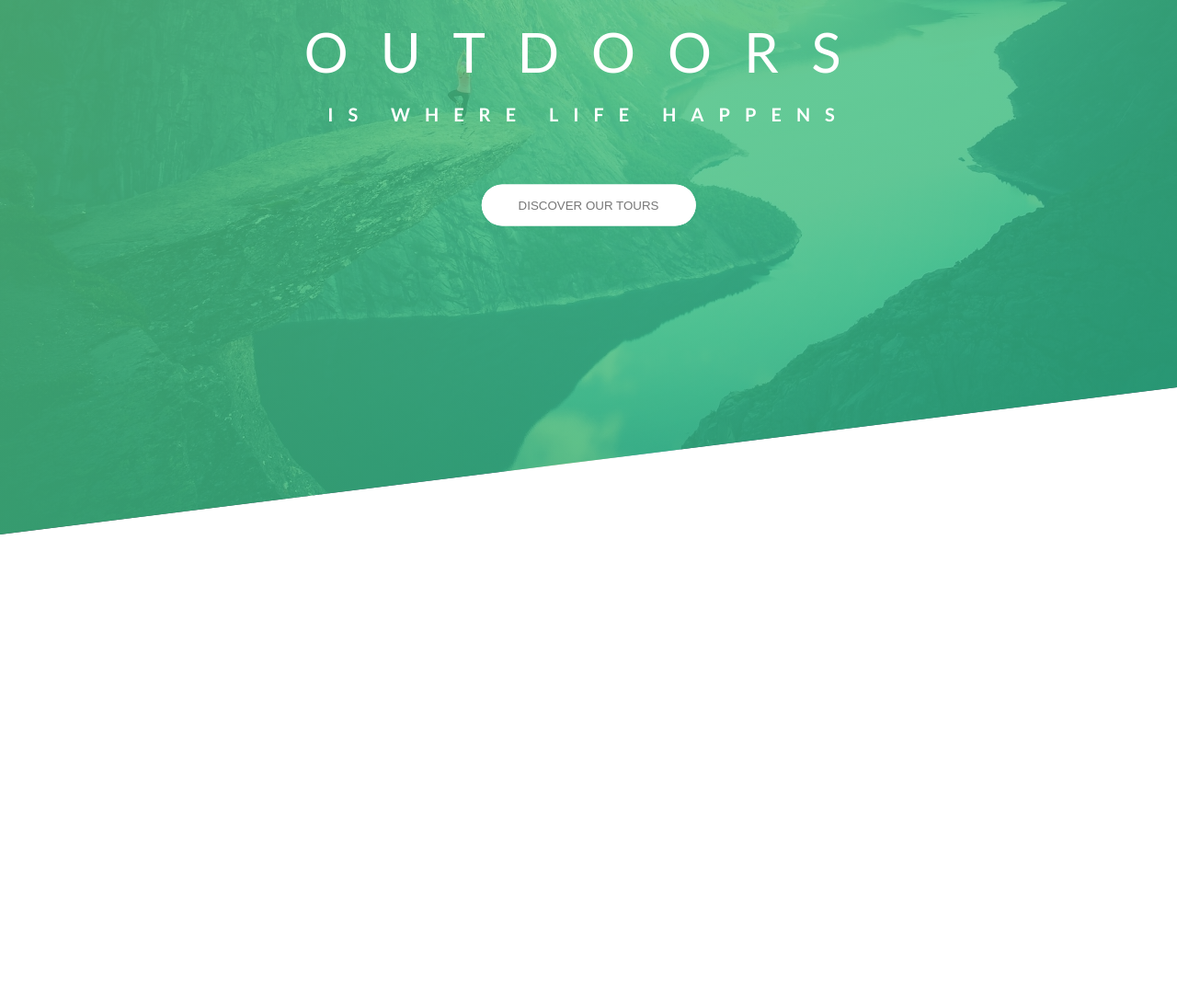
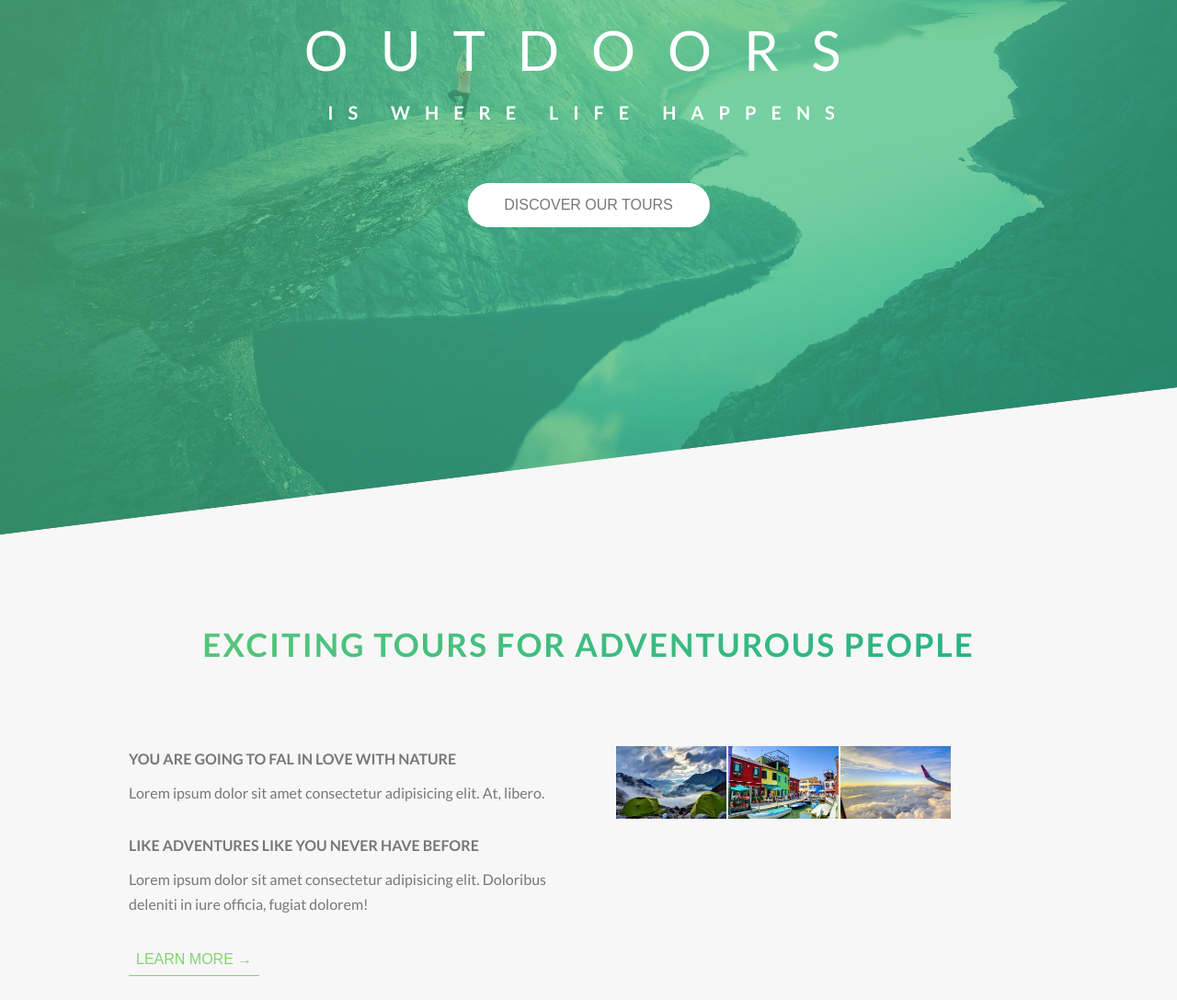
Before and after one commit to abr-ya/html-outdoors, a website: page docs/index.html in a window 1280 px wide. Shown: the part 179-1266 px from the top of the page at 92% size. Before the commit the page ends 800 px from the top, so only its background shows below. Drawn offline with Linux system fonts and the light colour scheme.

Commit message:
feat: Add About section

```diff
--- a/docs/index.html
+++ b/docs/index.html
@@ -20,9 +20,38 @@
           <div class="heading-primary--text">is where life happens</div>
         </h1>
 
-        <button class="btn btn--white btn--animated">Discover our tours</button>
+        <button class="btn btn--round btn--hover-up btn--hover-flash btn--white btn--animated">
+          Discover our tours
+        </button>
       </div>
     </header>
 
+    <main>
+      <section class="section-about">
+        <div class="flex-center">
+          <h2 class="h2-skew u-mb-8">Exciting tours for adventurous people</h2>
+        </div>
+
+        <div class="row">
+          <div class="col-1-of-2">
+            <h3 class="h3 u-mb-1">You are going to fal in love with nature</h3>
+            <p class="text">Lorem ipsum dolor sit amet consectetur adipisicing elit. At, libero.</p>
+
+            <h3 class="h3 u-mb-1">Like adventures like you never have before</h3>
+            <p class="text">Lorem ipsum dolor sit amet consectetur adipisicing elit. Doloribus deleniti in iure officia, fugiat dolorem!</p>
+
+            <button class="btn btn--green">Learn more &rarr;</button>
+          </div>
+          <div class="col-1-of-2">
+            <div class="composition">
+              <img class="img" src="img/just12.jpg" alt="Photo 1">
+              <img class="img" src="img/just13.jpg" alt="Photo 2">
+              <img class="img" src="img/just14.jpg" alt="Photo 3">
+          </div>
+          </div>
+        </div>
+      </section>
+    </main>
+
   </body>
 </html>
--- a/src/scss/abstracts/_variables.scss
+++ b/src/scss/abstracts/_variables.scss
@@ -3,11 +3,15 @@ $color-primary: #7ed56f;
 $color-primary-light: #55c57a;
 $color-primary-dark: #28b485;
 
+$color-grey-light-1: #f7f7f7;
 $color-grey-dark: #777;
 $color-white: #fff;
 $color-black: #000;
 
+// FONT
+$default-font-size: 1.6rem;
+
 // GRID
-$grid-width: 114rem;
+$grid-width: 100rem;
 $gutter-vertical: 8rem;
 $gutter-horizontal: 6rem;
--- a/src/scss/base/_base.scss
+++ b/src/scss/base/_base.scss
@@ -14,3 +14,7 @@ html {
 body {
   box-sizing: border-box;
 }
+
+.img {
+  width: 120px;
+}
--- a/src/scss/base/_typography.scss
+++ b/src/scss/base/_typography.scss
@@ -31,3 +31,35 @@ body {
     animation: moveInRight 1s ease-in;
   }
 }
+
+.h2-skew {
+  font-size: 3.5rem;
+  text-transform: uppercase;
+  font-weight: 700;
+  display: inline-block;
+  background-image: linear-gradient(to right, $color-primary-light, $color-primary-dark);
+  background-clip: text;
+  -webkit-background-clip: text;
+  color: transparent;
+  letter-spacing: 2px;
+  transition: all 0.2s;
+
+  &:hover {
+    transform: skewY(2deg) skewX(15deg) scale(1.1);
+    text-shadow: 0.5rem 1rem 2rem rgba($color-black, 0.2);
+  }
+}
+
+.h3 {
+  font-size: $default-font-size;
+  font-weight: 700;
+  text-transform: uppercase;
+}
+
+.text {
+  font-size: $default-font-size;
+
+  &:not(:last-child) {
+    margin-bottom: 3rem;
+  }
+}
--- a/src/scss/base/_utilities.scss
+++ b/src/scss/base/_utilities.scss
@@ -0,0 +1,9 @@
+.flex-center {
+  display: flex;
+  justify-content: center;
+  align-items: center;
+}
+
+.u-mb-1 { margin-bottom: 1rem; }
+.u-mb-2 { margin-bottom: 2rem; }
+.u-mb-8 { margin-bottom: 8rem; }
--- a/src/scss/components/_button.scss
+++ b/src/scss/components/_button.scss
@@ -3,23 +3,26 @@
   text-transform: uppercase;
   padding: 15px 40px;
   border: none;
-  border-radius: 100px;
+  font-size: $default-font-size;
   transition: all .3s;
-  position: relative;
+
+  &--green {
+    color: $color-primary;
+    background-color: transparent;
+    border-bottom: 1px solid $color-primary;
+    padding: 8px;
 
     &:hover {
-    transform: translateY(-3px);
-    box-shadow: 0 10px 20px rgba($color-black, .3);
-
-    &::after {
-      transform: scaleX(1.5) scaleY(1.4);
-      opacity: 0;
-    }
+      color: $color-white;
+      background-color: $color-primary;
+      box-shadow: 0 1rem 2rem rgba($color-black, .3);
+      transform: translateY(-2px);
     }
 
     &:active {
-    transform: translateY(-1px);
-    box-shadow: 0 5px 10px rgba($color-black, .3);
+      box-shadow: 0 0.5rem 1rem rgba($color-black, .3);
+      transform: translateY(0);
+    }
   }
 
   &--white {
@@ -31,10 +34,24 @@
     }
   }
 
-  &--animated {
-    animation: moveFromBottom .5s ease-in .5s;
-    animation-fill-mode: backwards; /* применяем нулевой фрейм до старта анимации) */
+  &--round {
+    border-radius: 100px;
   }
+
+  &--hover-up {
+    &:hover {
+      transform: translateY(-3px);
+      box-shadow: 0 10px 20px rgba($color-black, .3);
+    }
+
+    &:active {
+      transform: translateY(-1px);
+      box-shadow: 0 5px 10px rgba($color-black, .3);
+    }
+  }
+
+  &--hover-flash {
+    position: relative;
 
     &::after {
       content: "";
@@ -51,4 +68,17 @@
 
       transition: all .4s;
     }
+
+    &:hover {
+      &::after {
+        transform: scaleX(1.5) scaleY(1.4);
+        opacity: 0;
       }
+    }
+  }
+
+  &--animated {
+    animation: moveFromBottom .5s ease-in .5s;
+    animation-fill-mode: backwards; /* применяем нулевой фрейм до старта анимации) */
+  }
+}
--- a/src/scss/layout/_header.scss
+++ b/src/scss/layout/_header.scss
@@ -3,8 +3,8 @@
   background-image:
     linear-gradient(
       to right bottom,
-      rgba($color-primary-light, 0.8),
-      rgba($color-primary-dark, 0.8)),
+      rgba($color-primary-light, 0.7),
+      rgba($color-primary-dark, 0.7)),
     url(../img/hero.jpg);
   background-size: cover;
   background-position: top;
--- a/src/scss/pages/_home.scss
+++ b/src/scss/pages/_home.scss
@@ -0,0 +1,6 @@
+.section-about {
+  background-color: $color-grey-light-1;
+  // "задвигаем" под срез хедера
+  margin-top: -20vh;
+  padding: 25rem 0;
+}
```
Also changed, not shown: docs/css/style.css, docs/img/just12.jpg (added), docs/img/just13.jpg (added), docs/img/just14.jpg (added). Lines whose indentation alone changed are shown as unchanged.
